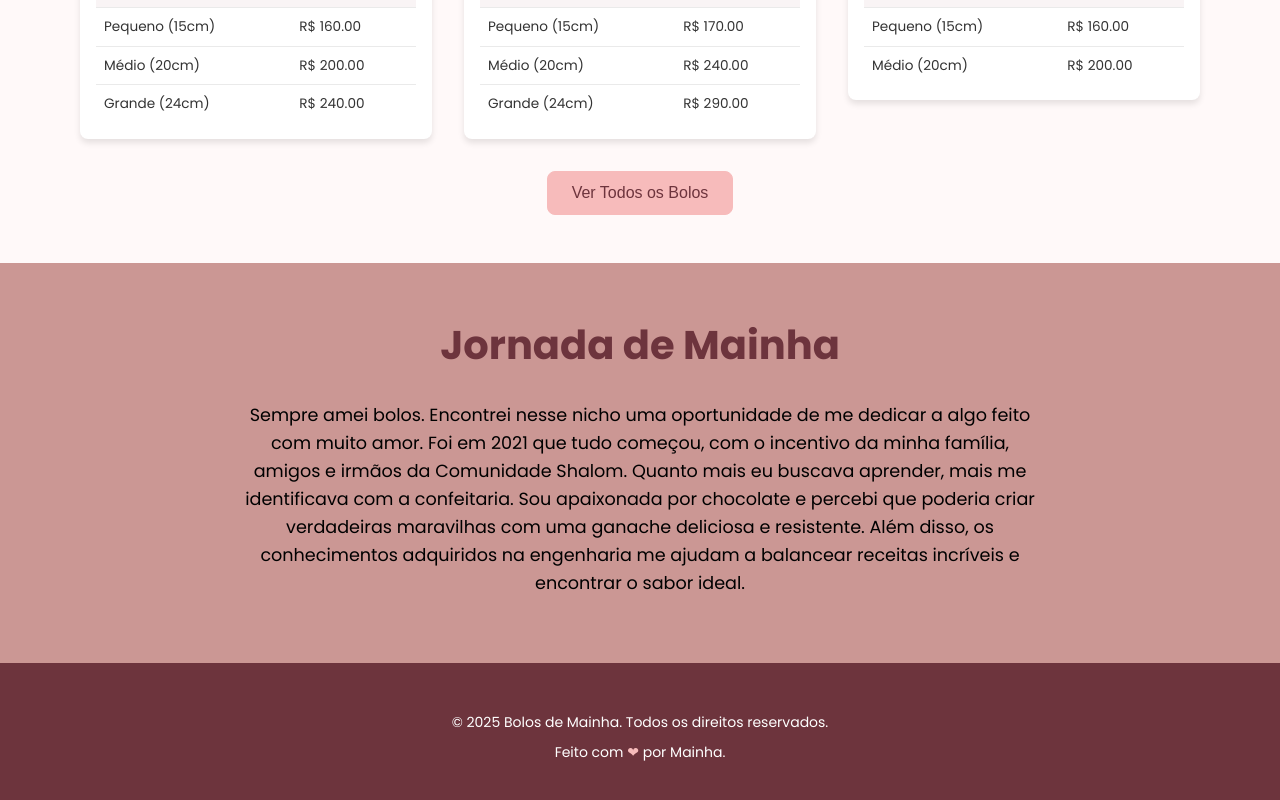
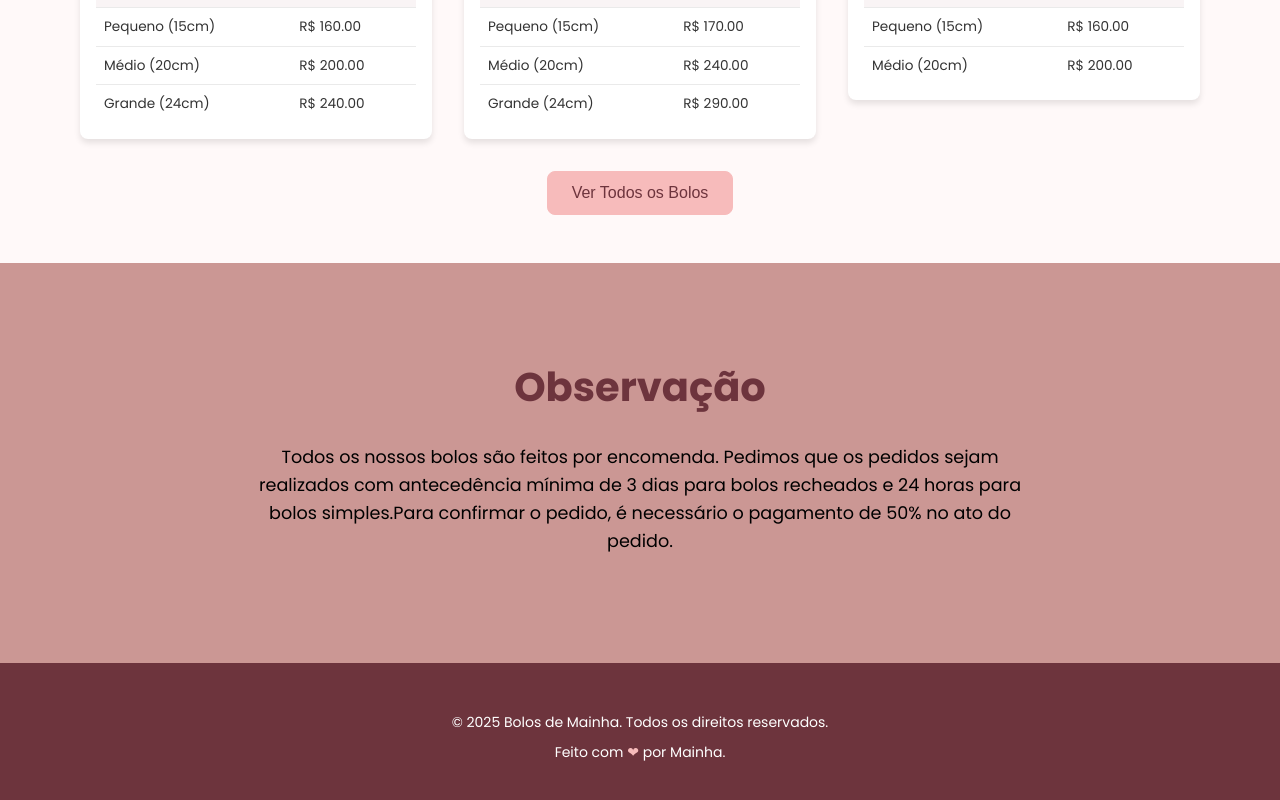
Before and after one commit to RaulGardini/Bolos-de-Mainha, a React (Vite) app: page / in a window 1280 px wide. Shown: the part 1196-1996 px from the top of the page. Built offline with nearby package versions, Linux system fonts and the light colour scheme.

Commit message:
feat: colocando observacao

```diff
--- a/src/components/History.jsx
+++ /dev/null
@@ -1,19 +0,0 @@
-import React from 'react';
-import { Button } from '@/components/ui/button';
-import { Link } from 'react-router-dom';
-import { motion } from 'framer-motion';
-import { ArrowRight } from 'lucide-react';
-import "../index.css"
-
-const History = () => {
-  return (
-    <>
-    <div className='history'>
-        <h1 className='titulo'>Jornada de Mainha</h1>
-        <p className='texto'>Sempre amei bolos. Encontrei nesse nicho uma oportunidade de me dedicar a algo feito com muito amor. Foi em 2021 que tudo começou, com o incentivo da minha família, amigos e irmãos da Comunidade Shalom. Quanto mais eu buscava aprender, mais me identificava com a confeitaria. Sou apaixonada por chocolate e percebi que poderia criar verdadeiras maravilhas com uma ganache deliciosa e resistente. Além disso, os conhecimentos adquiridos na engenharia me ajudam a balancear receitas incríveis e encontrar o sabor ideal.</p>
-    </div>
-    </>
-  );
-};
-
-export default History;
--- /dev/null
+++ b/src/components/Observacao.jsx
@@ -0,0 +1,19 @@
+import React from 'react';
+import { Button } from '@/components/ui/button';
+import { Link } from 'react-router-dom';
+import { motion } from 'framer-motion';
+import { ArrowRight } from 'lucide-react';
+import "../index.css"
+
+const Observacao = () => {
+  return (
+    <>
+    <div className='observacao'>
+        <h1 className='titulo'>Observação</h1>
+        <p className='texto'>Todos os nossos bolos são feitos por encomenda. Pedimos que os pedidos sejam realizados com antecedência mínima de 3 dias para bolos recheados e 24 horas para bolos simples.Para confirmar o pedido, é necessário o pagamento de 50% no ato do pedido.</p>
+    </div>
+    </>
+  );
+};
+
+export default Observacao;
--- a/src/index.css
+++ b/src/index.css
@@ -758,9 +758,9 @@ img {
   line-height: 1;
 }
 
-/* Parte History */
+/* Parte Observacao */
 
-.history {
+.observacao {
   background-color: #CB9794;
   padding-left: 3rem;
   padding-right: 3rem;
--- a/src/pages/AboutPage.jsx
+++ b/src/pages/AboutPage.jsx
@@ -29,7 +29,7 @@ const AboutPage = () => {
           <h2 style={{ color: 'var(--mainha-dark)', fontSize: '1.25rem', marginBottom: '3rem', textAlign: 'center' }}>Confeiteira: Rosiane Macedo</h2>
           <h2 style={{ color: 'var(--mainha-dark)', fontSize: '1.75rem', marginBottom: '1rem', textAlign: 'center' }}>Nossa Doce Jornada</h2>
           <p>
-            Bem-vindo ao universo de "Bolos de Mainha", um lugar onde cada fatia conta uma história de amor, tradição e sabor inigualável. Nossa jornada começou na cozinha de Mainha, um espaço mágico onde aromas de baunilha, chocolate e frutas frescas se misturavam com risadas e carinho.
+            Sempre amei bolos. Encontrei nesse nicho uma oportunidade de me dedicar a algo feito com muito amor. Foi em 2021 que tudo começou, com o incentivo da minha família, amigos e irmãos da Comunidade Shalom. Quanto mais eu buscava aprender, mais me identificava com a confeitaria. Sou apaixonada por chocolate e percebi que poderia criar verdadeiras maravilhas com uma ganache deliciosa e resistente. Além disso, os conhecimentos adquiridos na engenharia me ajudam a balancear receitas incríveis e encontrar o sabor ideal.
           </p>
           <p>
             Obrigado por fazer parte da nossa família "Bolos de Mainha". Esperamos que você aprecie nossos bolos tanto quanto nós amamos fazê-los!
--- a/src/pages/HomePage.jsx
+++ b/src/pages/HomePage.jsx
@@ -2,7 +2,7 @@
 import React from 'react';
 import Hero from '@/components/Hero';
 import FeaturedCakes from '@/components/FeaturedCakes';
-import History from '@/components/History';
+import Observacao from '@/components/Observacao';
 import AboutSection from '@/components/AboutSection';
 import Testimonials from '@/components/Testimonials';
 import { motion } from 'framer-motion';
@@ -24,7 +24,7 @@ const HomePage = () => {
         viewport={{ once: true, amount: 0.2 }}
       >
         <FeaturedCakes />
-        <History/>
+        <Observacao/>
       </motion.section>
     </div>
   );
```
